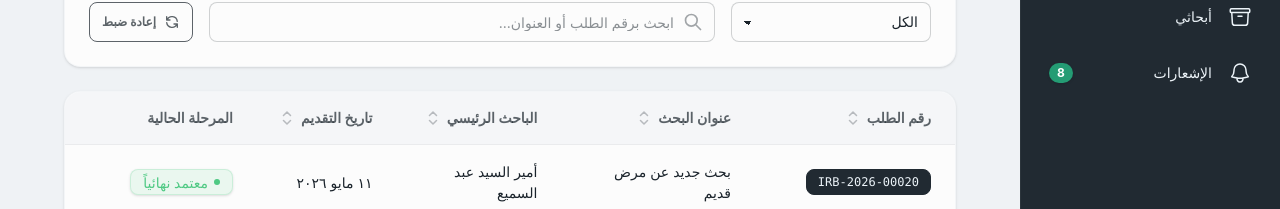
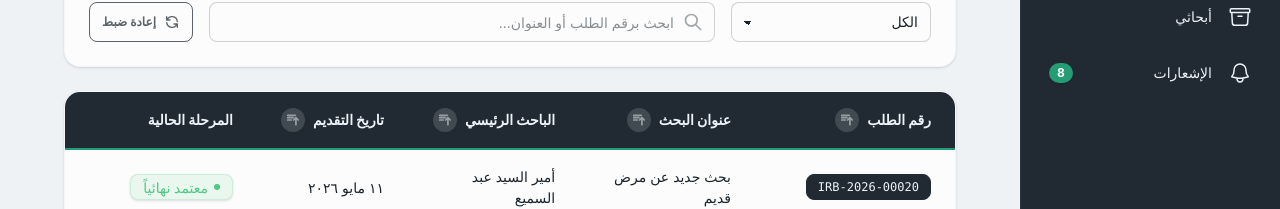
Before and after one commit to amiresaye6/iti_irb_frontend_vue, a Vue app: page /dashboard in a window 1280 px wide. Shown: the part 239-448 px from the top of the page. Built offline with nearby package versions, Linux system fonts and the light colour scheme.

Commit message:
refactore : update table common components

```diff
--- a/src/components/common/DataTable.vue
+++ b/src/components/common/DataTable.vue
@@ -42,18 +42,25 @@
       <div
         v-for="(item, index) in data"
         :key="index"
-        class="bg-base-50 rounded-xl p-4 border border-base-200/50 flex flex-col gap-3 shadow-sm"
+        class="bg-base-100 rounded-xl p-4 border border-base-200 shadow-sm transition-transform hover:-translate-y-1 hover:shadow-md"
       >
+        <div class="flex flex-col gap-3">
           <div
             v-for="col in columns"
             :key="col.key"
-          class="flex flex-col gap-1 border-b border-base-200/30 pb-2 last:border-0 last:pb-0"
+            class="flex flex-col gap-2 border-b border-primary/20 pb-3 last:border-0 last:pb-0"
           >
-          <span class="text-xs text-base-content/50 font-semibold">{{ col.label }}</span>
-          <div class="text-sm font-medium text-base-content">
+            <span class="text-sm font-extrabold text-primary border-b-2 border-accent w-fit pb-0.5">{{ col.label }}</span>
+            <div class="text-sm font-medium text-base-content flex flex-col gap-2">
               <slot :name="`cell(${col.key})`" :item="item">
                 {{ item[col.key] }}
               </slot>
+            </div>
+          </div>
+
+          <!-- Optional Mobile Row Actions -->
+          <div v-if="hasRowActionsSlot" class="pt-3 mt-1 border-t border-base-200 flex flex-col gap-2">
+            <slot name="row-actions" :item="item"></slot>
           </div>
         </div>
       </div>
@@ -69,7 +76,9 @@
           @sort="(payload) => $emit('sort', payload)"
         >
           <!-- Forward the header slot if needed for actions -->
-          <slot name="header-actions"></slot>
+          <slot name="header-actions">
+            <th v-if="hasRowActionsSlot" class="px-6 py-4 font-extrabold text-center border-b-[2px] border-primary w-24">الإجراءات</th>
+          </slot>
         </DataTableHeader>
 
         <tbody>
--- a/src/components/common/DataTableHeader.vue
+++ b/src/components/common/DataTableHeader.vue
@@ -12,35 +12,36 @@
       @sort="handleSort"
     />
   -->
-  <thead class="bg-base-200/50 text-base-content/70 text-sm">
+  <thead class="bg-neutral text-neutral-content text-sm">
     <tr>
       <th
         v-for="col in columns"
         :key="col.key"
-        class="px-6 py-4 font-semibold text-start whitespace-nowrap"
-        :class="[col.sortable ? 'cursor-pointer hover:bg-base-200 transition-colors select-none' : '', col.class]"
+        class="px-6 py-4 font-extrabold text-start whitespace-nowrap border-b-[2px] border-primary"
+        :class="[col.sortable ? 'cursor-pointer hover:brightness-110 transition-all select-none' : '', col.class]"
         @click="col.sortable ? emitSort(col.key) : null"
       >
         <div class="flex items-center gap-2">
           {{ col.label }}
 
           <!-- Sort Indicator -->
-          <div v-if="col.sortable" class="flex flex-col opacity-40" :class="{ 'opacity-100 text-primary': currentSortColumn === col.key }">
+          <div v-if="col.sortable" class="flex items-center justify-center w-6 h-6 rounded-full bg-white/15" :class="{ 'bg-white/25': currentSortColumn === col.key }">
             <svg
+              v-if="currentSortColumn !== col.key || currentSortDirection === 'asc'"
               xmlns="http://www.w3.org/2000/svg"
-              class="h-3 w-3 -mb-1"
-              :class="{ 'text-primary opacity-100': currentSortColumn === col.key && currentSortDirection === 'asc' }"
+              class="h-3.5 w-3.5 transition-all"
+              :class="{ 'opacity-50': currentSortColumn !== col.key }"
               fill="none" viewBox="0 0 24 24" stroke="currentColor" stroke-width="3"
             >
-              <path stroke-linecap="round" stroke-linejoin="round" d="M5 15l7-7 7 7" />
+              <path stroke-linecap="round" stroke-linejoin="round" d="M3 4h13M3 8h9m-9 4h6m4 0l4-4m0 0l4 4m-4-4v12" />
             </svg>
             <svg
+              v-else-if="currentSortColumn === col.key && currentSortDirection === 'desc'"
               xmlns="http://www.w3.org/2000/svg"
-              class="h-3 w-3"
-              :class="{ 'text-primary opacity-100': currentSortColumn === col.key && currentSortDirection === 'desc' }"
+              class="h-3.5 w-3.5 transition-all"
               fill="none" viewBox="0 0 24 24" stroke="currentColor" stroke-width="3"
             >
-              <path stroke-linecap="round" stroke-linejoin="round" d="M19 9l-7 7-7-7" />
+              <path stroke-linecap="round" stroke-linejoin="round" d="M3 4h13M3 8h9m-9 4h9m5-4v12m0 0l-4-4m4 4l4-4" />
             </svg>
           </div>
         </div>
```
Lines whose indentation alone changed are shown as unchanged.
